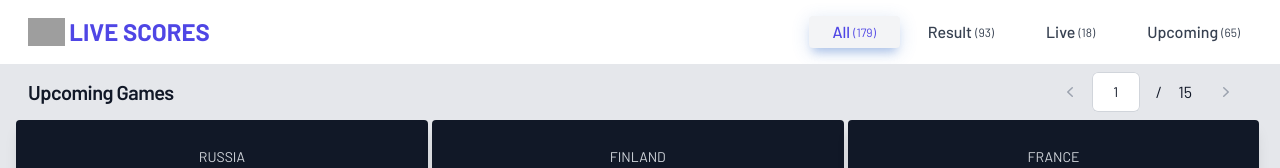
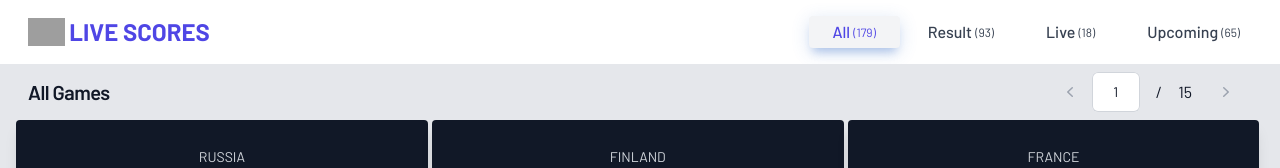
Before and after one commit to perezjoyce/live-scores, a Next.js app: page / in a window 1280 px wide. Shown: the top 168 px of the page. Built offline with nearby package versions, Linux system fonts and the light colour scheme; grey boxes are pictures that could not be loaded.

Commit message:
refactor: deprecate currentFilter

```diff
--- a/src/app/components/cards/index.tsx
+++ b/src/app/components/cards/index.tsx
@@ -1,7 +1,7 @@
 "use client"
 import { useMemo } from 'react'
 import { useDispatch } from "react-redux"
-import { FilterObj, FilterType } from '@/data/types'
+import { FilterType } from '@/data/types'
 import { AppDispatch, useAppSelector } from '@/redux/store'
 import MemoizedCard from '@/app/components/card'
 import getSportsData from '@/cards/utils/getSportsData'
@@ -9,7 +9,6 @@ import Loader from '../loader'
 
 
 export default function Cards() {
-   const currentFilter: FilterObj = useAppSelector((state) => state.filterReducer.value.currentFilter)
    const selectedFilter: FilterType = useAppSelector((state) => state.filterReducer.value.selectedFilter)
 
    const currentPage: number = useAppSelector((state) => state.paginationReducer.value.currentPage)
@@ -17,8 +16,8 @@ export default function Cards() {
    const dispatch = useDispatch<AppDispatch>();
 
    const sportsData = useMemo(() => {
-      return getSportsData(currentFilter.type, selectedFilter, currentPage, dispatch)
-   }, [currentFilter, selectedFilter, currentPage])
+      return getSportsData(selectedFilter, currentPage, dispatch)
+   }, [selectedFilter, currentPage])
 
    return (
       <section className="bg-gray-200 grow overflow-y-scroll">
--- a/src/app/components/cards/utils/getSportsData.ts
+++ b/src/app/components/cards/utils/getSportsData.ts
@@ -6,7 +6,6 @@ import getFilterAsStatus from '@/cards/utils/getFilterAsStatus'
 import { DATA_PER_PAGE } from '@/cards/utils/constants'
 
 export default function getSportsData(
-   currentFilter: string,
    selectedFilter: FilterType,
    currentPage: number,
    dispatch: Dispatch<Action>,
@@ -14,19 +13,19 @@ export default function getSportsData(
    {/*Test fails when sports json is imported from outside the function */ }
    const sports = require('../../../../data/sports.json');
 
-   const filteredSportsData = filterSportsData(sports, currentFilter, selectedFilter)
+   const filteredSportsData = filterSportsData(sports, selectedFilter)
    const paginatedData = paginateSportsData(filteredSportsData, currentPage, dispatch)
    const convertedData = convertSportsData(paginatedData)
 
    return convertedData;
 }
 
-function filterSportsData(sports, currentFilter, selectedFilter) {
+function filterSportsData(sports: any[], selectedFilter: FilterType) {
    const filteredData = Array.from(sports).filter((item) => item['status']['type'] === getFilterAsStatus(selectedFilter, item['status']['type']))
    return filteredData;
 }
 
-function paginateSportsData(sports, currentPage, dispatch) {
+function paginateSportsData(sports: any[], currentPage: number, dispatch: Dispatch<Action>) {
    const totalDataCount = sports.length;
    const pageCount = Math.ceil(totalDataCount / DATA_PER_PAGE);
    dispatch(setTotalPages(pageCount))
@@ -42,7 +41,7 @@ function paginateSportsData(sports, currentPage, dispatch) {
    return paginatedData
 }
 
-function convertSportsData(sports) {
+function convertSportsData(sports: any[]) {
    const convertedData = sports?.map(
       ({ id, competition, country, timestamp, status, homeTeam, awayTeam, homeScore, awayScore, liveStatus }) => (
          {
--- a/src/app/components/common/filterItem.tsx
+++ b/src/app/components/common/filterItem.tsx
@@ -4,14 +4,12 @@ import { FilterType } from '@/data/types'
 
 function FilterItem(
    {
-      currentFilter,
       selectedFilter,
       filterType,
       count,
       onClick,
       customStyles,
    }: {
-      currentFilter: FilterType,
       selectedFilter: FilterType,
       filterType: FilterType,
       count: number,
--- a/src/app/components/drawer/index.tsx
+++ b/src/app/components/drawer/index.tsx
@@ -1,7 +1,7 @@
 
 "use client"
 import { useDispatch } from 'react-redux'
-import { CountObj, FilterObj, FilterType } from '@/data/types'
+import { CountObj, FilterType } from '@/data/types'
 import { AppDispatch, useAppSelector } from '@/redux/store'
 import { toggleDrawer } from '@/redux/features/drawerSlice'
 import { setFilter } from '@/redux/features/filterSlice'
@@ -11,11 +11,9 @@ import { X_MARK_ICON } from '@/drawer/utils/icons'
 
 export default function Drawer() {
    const {
-      currentFilter,
       counters,
       selectedFilter
    }: {
-      currentFilter: FilterObj,
       counters: CountObj,
       selectedFilter: FilterType
    } = useAppSelector((state) => state.filterReducer.value)
@@ -53,7 +51,6 @@ export default function Drawer() {
             {Object.values(FilterType).map(filterType => (
                <MemoizedFilterItem
                   key={filterType}
-                  currentFilter={currentFilter.type}
                   selectedFilter={selectedFilter}
                   filterType={filterType}
                   count={counters?.[filterType]}
--- a/src/app/components/filters/index.tsx
+++ b/src/app/components/filters/index.tsx
@@ -1,7 +1,7 @@
 "use client"
 import { useMemo } from 'react'
 import { useDispatch } from 'react-redux'
-import { CountObj, FilterObj, FilterType } from '@/data/types'
+import { CountObj, FilterType } from '@/data/types'
 import { AppDispatch, useAppSelector } from '@/redux/store'
 import { goToPage } from '@/redux/features/paginationSlice'
 import { setFilter } from '@/redux/features/filterSlice'
@@ -9,13 +9,7 @@ import MemoizedFilterItem from '@/common/filterItem'
 import countSportsData from '@/filters/utils/countSportsData'
 
 export default function Filters() {
-   const {
-      currentFilter,
-      selectedFilter
-   }: {
-      currentFilter: FilterObj,
-      selectedFilter: FilterType
-   } = useAppSelector((state) => state.filterReducer.value)
+   const selectedFilter: FilterType = useAppSelector((state) => state.filterReducer.value.selectedFilter)
 
    const dispatch = useDispatch<AppDispatch>();
 
@@ -32,7 +26,6 @@ export default function Filters() {
             {Object.values(FilterType).map(filterType => (
                <MemoizedFilterItem
                   key={filterType}
-                  currentFilter={currentFilter.type}
                   selectedFilter={selectedFilter}
                   filterType={filterType}
                   count={counters?.[filterType]}
--- a/src/app/components/header/index.tsx
+++ b/src/app/components/header/index.tsx
@@ -1,14 +1,14 @@
 "use client"
-import { FilterObj } from '@/data/types';
+import { FilterType } from '@/data/types';
 import { useAppSelector } from '@/redux/store'
 import capitalizeFirstLetter from '@/utils/capitalizeFirstLetter';
 
 export default function Header() {
-   const currentFilter: FilterObj = useAppSelector((state) => state.filterReducer.value.currentFilter)
+   const selectedFilter: FilterType = useAppSelector((state) => state.filterReducer.value.selectedFilter)
 
    return (
       <h2 className="text-xl font-semibold tracking-tight text-gray-900 lg:ml-3 mr-3">
-         {capitalizeFirstLetter(currentFilter.type)} Games
+         {capitalizeFirstLetter(selectedFilter)} Games
       </h2>
 
    )
--- a/src/data/types.ts
+++ b/src/data/types.ts
@@ -37,7 +37,6 @@ export type PaginationState = {
 // FILTER
 export type InitialFilterState = {
    value: {
-      currentFilter: FilterObj,
       counters: CountObj,
       selectedFilter: FilterType,
    }
--- a/src/redux/features/filterSlice.ts
+++ b/src/redux/features/filterSlice.ts
@@ -1,5 +1,5 @@
 import { createSlice, PayloadAction } from '@reduxjs/toolkit'
-import { CountObj, InitialFilterState, FilterType, FilterObj } from '@/data/types'
+import { CountObj, InitialFilterState, FilterType } from '@/data/types'
 import { FilterMap } from '@/data/maps'
 
 const initialState = {
@@ -10,7 +10,6 @@ const initialState = {
          live: null,
          upcoming: null,
       } as CountObj,
-      currentFilter: FilterMap.get(FilterType.Upcoming) as FilterObj,
       selectedFilter: FilterType.All,
    }
 } as InitialFilterState
@@ -23,7 +22,6 @@ export const filter = createSlice({
          return {
             value: {
                ...state.value,
-               currentFilter: FilterMap.get(action.payload),
                selectedFilter: FilterMap.get(action.payload).type
             }
          }
```
Also changed, not shown: 1 other file (tests, documents, lock files or other folders).
